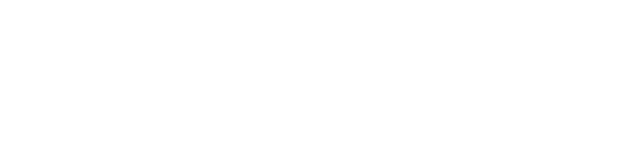
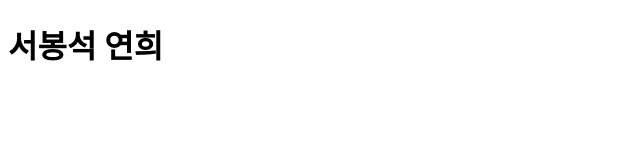
Before and after one commit to seobongseok/seobongseok.github.io, a plain HTML site: page index.html in a window 1280 px wide. Shown: the whole page, without its empty margins (0-640 px from the left). Drawn offline with Linux system fonts and the light colour scheme.

Commit message:
Update index.html

```diff
--- a/index.html
+++ b/index.html
@@ -6,6 +6,6 @@
     <title>Document</title>
 </head>
 <body>
-
+    <h1>서봉석 연희 </h1>
 </body>
 </html>
```
